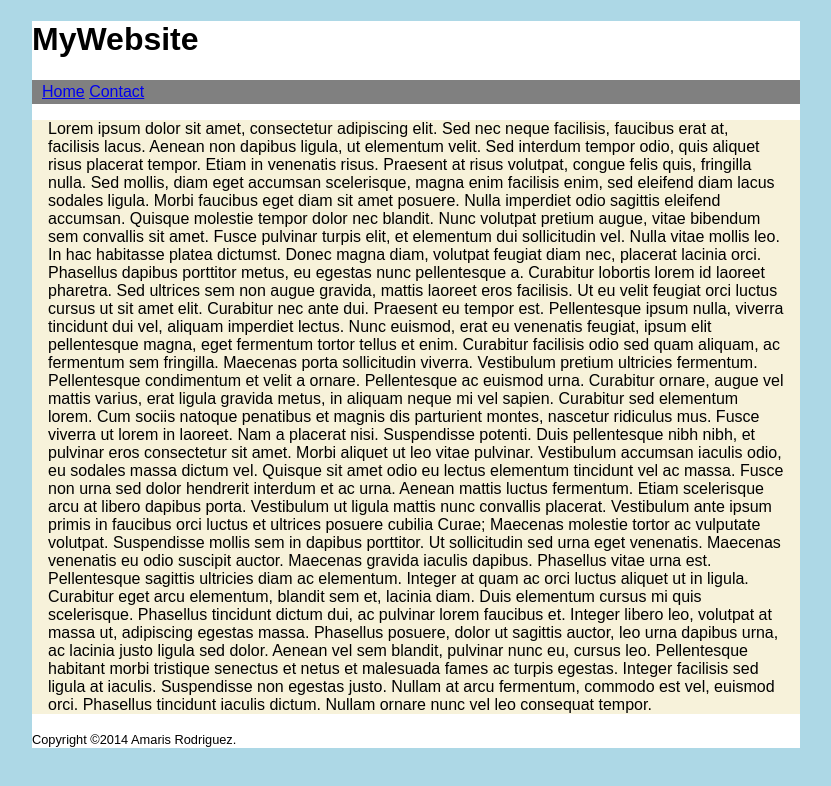
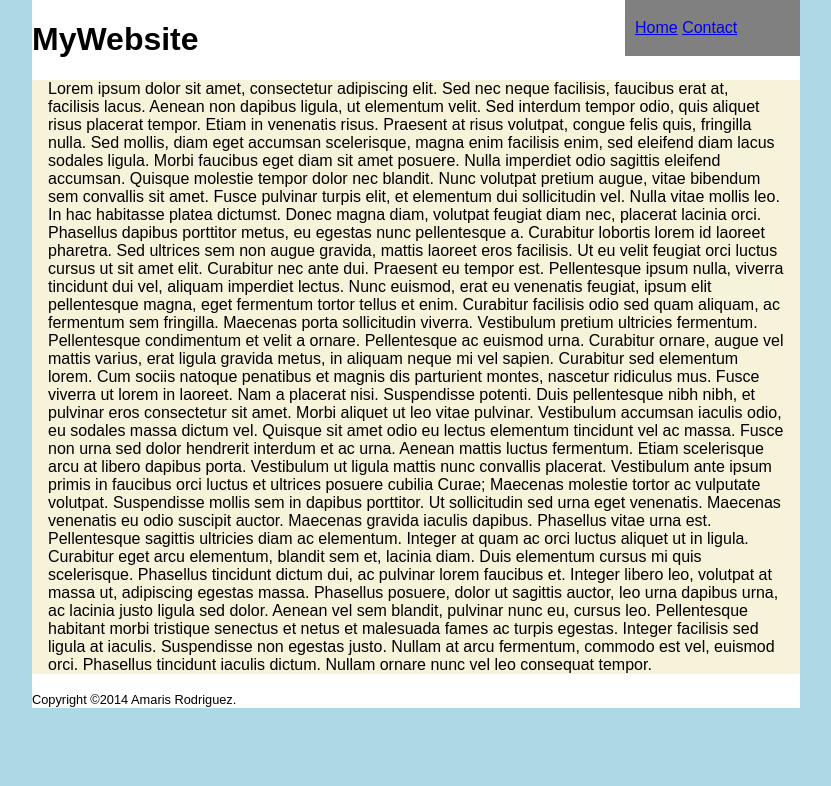
Before and after one commit to amarisrod/my-rwd, a plain HTML site: page index.html in a window 1280 px wide. Shown: the whole page, without its empty margins (224-1055 px from the left). Drawn offline with Linux system fonts and the light colour scheme.

Commit message:
Added top-right floated navbar

```diff
--- a/styles/styles.css
+++ b/styles/styles.css
@@ -15,6 +15,11 @@ body {
   background-color: lightblue;
 }
 
+header{
+  float: left;
+  width: 400px;
+}
+
 #page-wrapper {
   background-color: white;
   width: 768px;
@@ -25,10 +30,13 @@ body {
   background-color: #f7f2da;
   margin: 0 0 10px 0;
   padding: 0 1em;
-}
+  clear: both;
+  }
 
-/* ----- Nav Bar -----*/
+/* ----- Top-Right Floated Nav Bar -----*/
 nav {
+  float: right;
+  width: 175px;
   background-color: gray;
   margin: 0;
   padding: 0;
```
